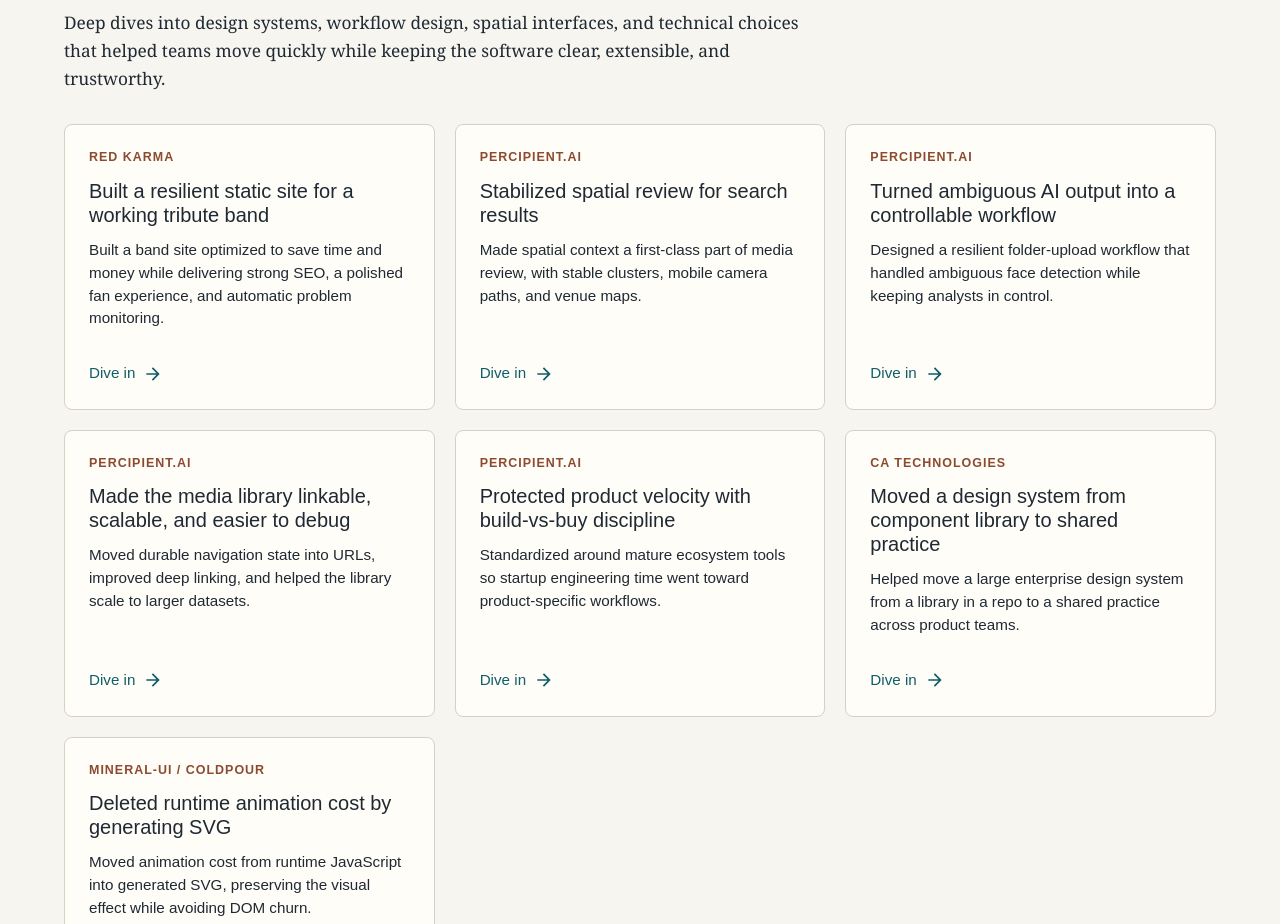
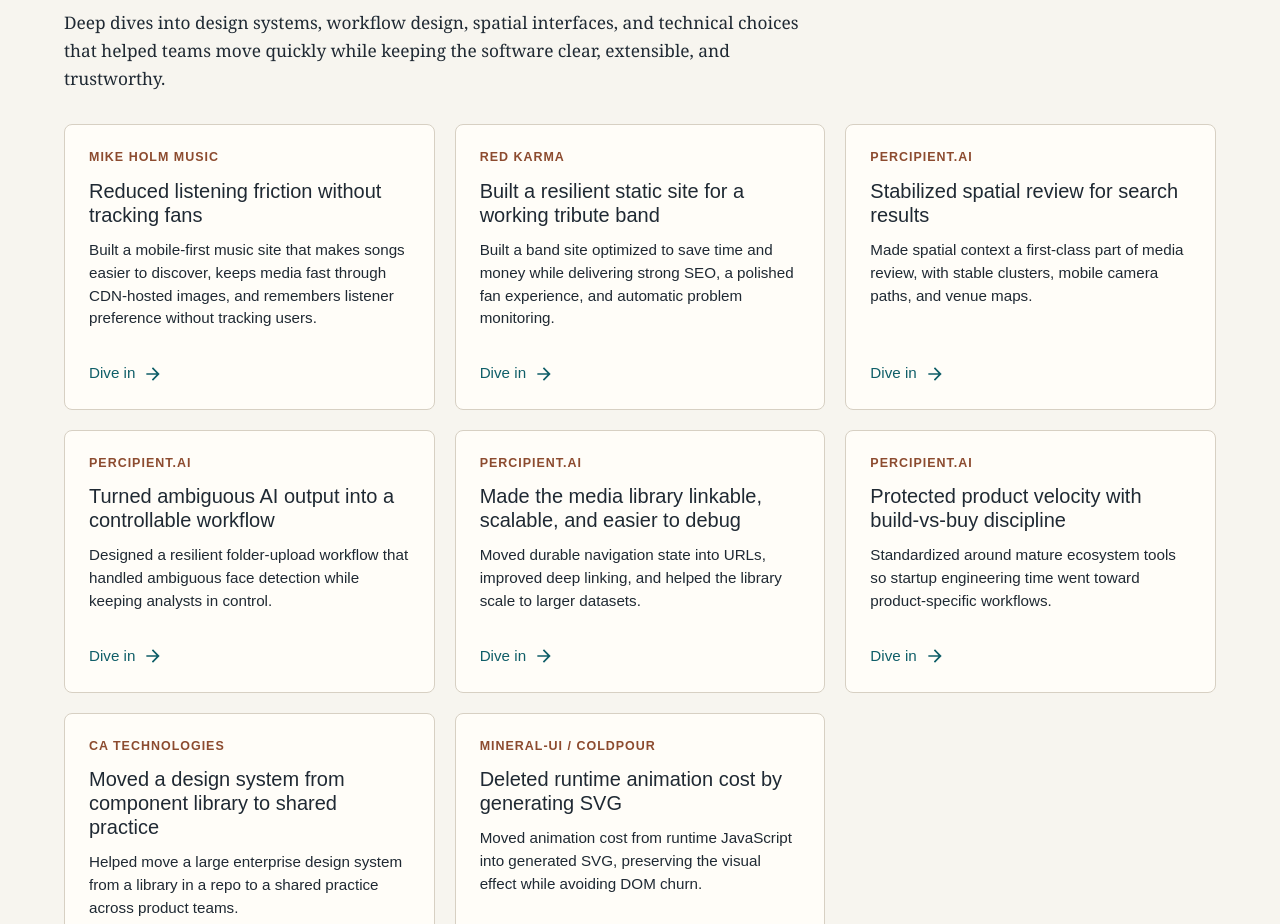
Before and after one commit to coldpour/mikeholmdev, a Next.js app: page / in a window 1280 px wide. Shown: the part 1440-2364 px from the top of the page. Built offline with nearby package versions, Linux system fonts and the light colour scheme; what @mui/material-nextjs would draw is missing.

Commit message:
Add Mike Holm Music deep dive

```diff
--- a/src/content/projects.ts
+++ b/src/content/projects.ts
@@ -12,6 +12,53 @@
 }
 
 export const projects: Project[] = [
+  {
+    slug: 'mikeholmmusic',
+    homepageGroup: 'featured',
+    company: 'Mike Holm Music',
+    cardTitle: 'Reduced listening friction without tracking fans',
+    eyebrow: 'Featured deep dive',
+    title: 'Building mikeholmmusic.com',
+    role: 'Music-site architecture, mobile-first UX, release data modeling, privacy-light personalization',
+    summary:
+      'Built a mobile-first music site that makes songs easier to discover, keeps media fast through CDN-hosted images, and remembers listener preference without tracking users.',
+    body: [
+      'MikeHolmMusic.com solves a small but real problem: every listener has a different music app. Sending someone a Spotify link, an Apple Music link, or a YouTube Music link always leaves some people doing the manual translation layer themselves. The site gives me one place to share, then lets the listener pick the service that works for them.',
+      'The architecture is centered on release data. Songs and albums are modeled with slugs, titles, artists, cover images, descriptions, lyrics, album relationships, and service links. React Router loaders resolve each song or album by slug, return a 404 when the release does not exist, and generate per-release metadata so individual songs have shareable pages instead of being trapped in a single link list.',
+      'The most useful interaction is intentionally privacy-light. When someone clicks a listening service, the app stores only that preferred service in localStorage. It does not identify the person or track what they played. On the next song page, the site uses that local preference to hide the extra links and keep the listener focused on the app they already use, while still offering a Show all services escape hatch.',
+      'The link filtering has one musician-specific rule: Bandcamp stays visible when it exists, even if the listener prefers another streaming service. That keeps the purchase/support path available without forcing every listener to scan a full grid of Spotify, Apple Music, YouTube Music, Amazon, Tidal, Deezer, and SoundCloud links every time.',
+      'Images are hosted in Cloudinary instead of being committed into GitHub. The repo stays small and text-focused, while release art is still delivered from a CDN with transformation parameters like automatic format, automatic quality, width limiting, and contain sizing. That keeps the page visually rich without turning the source repository into an image archive.',
+      'The song pages also act like liner notes that never went to print. For songs I wrote or worked on, the site can show lyrics, collaborators, credits, album relationships, and notes about what I contributed: drum parts, engineering choices, influences, studio constraints, and how a track developed. Because I am bad at writing about myself directly, I used AI as an interviewer to iteratively pull out those details from conversation and turn them into usable release notes.',
+      'The design is mobile-first because that is where music discovery usually happens: someone opens a link from a text, social profile, venue conversation, or QR code and needs to get to a listening app quickly. The desktop design is intentionally less elaborate for now; the core job is a clean phone experience with large cover art, direct service buttons, readable notes, and minimal friction.'
+    ],
+    bullets: [
+      'Modeled songs and albums as structured release data with typed service links, lyrics, descriptions, and album-track relationships.',
+      'Used React Router loaders and per-release metadata so each song and album has a direct, shareable URL.',
+      'Stored only a preferred listening service in localStorage, avoiding account state, analytics identity, or listener tracking.',
+      'Filtered service links to the listener preference plus Bandcamp when available, reducing choice overload while preserving the support path.',
+      'Kept release artwork out of the GitHub repo by using Cloudinary-hosted images with CDN delivery and transformation parameters.',
+      'Used AI as an interviewer to draw out process notes, credits, memories, and songwriting context that were hard to write cold.',
+      'Added song-level notes that explain my role in the process, like drums, engineering, arrangement choices, influences, and collaborators.',
+      'Backed the preference behavior, release data, and routes with focused tests so the small conveniences stay reliable.',
+      'Designed the experience mobile-first, prioritizing quick listening actions and readable notes over a more ornamental desktop layout.'
+    ],
+    comparison: [
+      {
+        title: 'Less Friction',
+        body: 'One shareable song page can route listeners to the app they actually use. After they pick once, future pages show the useful links first instead of making them scan every service again.'
+      },
+      {
+        title: 'More Context',
+        body: 'Song pages become personal liner notes: lyrics, collaborators, credits, and process notes that explain what I contributed and how the recording came together.'
+      }
+    ],
+    links: [
+      {
+        href: 'https://mikeholmmusic.com',
+        label: 'Visit mikeholmmusic.com'
+      }
+    ]
+  },
   {
     slug: 'redkarma13',
     homepageGroup: 'featured',
```
